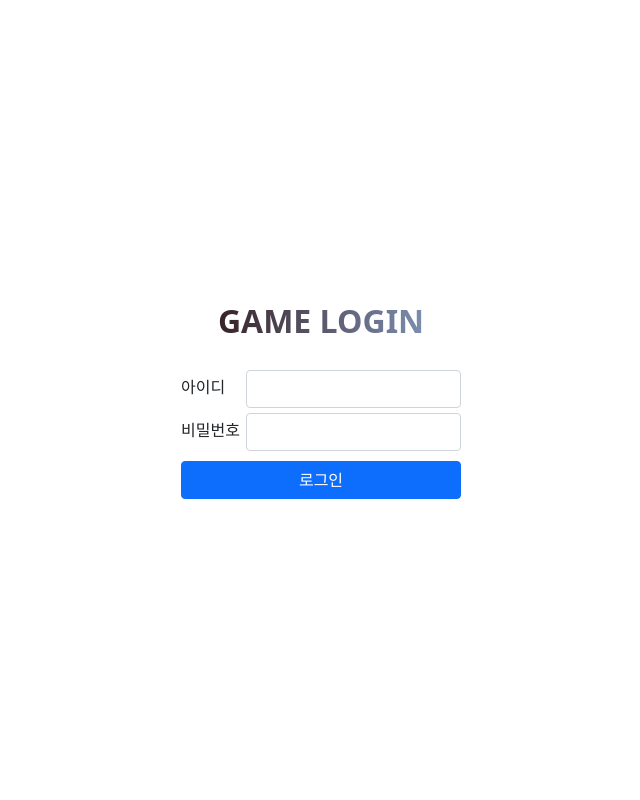
After one commit to msh070809/BoB-Web-Game, a Flask app: template templates/login.html in a window 1280 px wide. The commit adds this page. Shown: the whole page, without its empty margins (319-959 px from the left). Run offline with Flask 3, Linux system fonts and the light colour scheme; the template is opened without the code that fills it, so the values that code supplies are empty.

Commit message:
login 기능만

```diff
--- a/app.py
+++ b/app.py
@@ -1,14 +1,33 @@
-from flask import Flask, render_template
+from flask import Flask, render_template, request
+from flask_sqlalchemy import SQLAlchemy
 
 app = Flask(__name__)
+app.config['SQLALCHEMY_DATABASE_URI'] = 'mysql://username:password@localhost/dbname'  # MySQL 연결 정보 입력
+db = SQLAlchemy(app)
+
+# 모델 클래스 임포트
+from model import User
 
 @app.route('/')
-def hello_world():
-    return render_template("index.html")
+def login():
+    return render_template('login.html')
 
-@app.route('/1')
-def goto1():
-    return render_template("1.html")
+@app.route('/report', methods=['POST'])
+def report():
+    userid = request.form['userid']
+    userpw = request.form['userpw']
 
-if __name__ == "__main__":
-    app.run()
+    lower_letter = any(c.islower() for c in userpw)
+    upper_letter = any(c.isupper() for c in userpw)
+    num_end = userid[-1].isdigit()
+    report = lower_letter & upper_letter & num_end
+
+    if report:
+        new_user = User(username=userid, userpw=userpw)
+        db.session.add(new_user)
+        db.session.commit()
+
+    return render_template('report.html', userid=userid, userpw=userpw, lower=lower_letter, upper=upper_letter, num_end=num_end, report=report)
+
+if __name__ == '__main__':
+    app.run(debug=True)
--- /dev/null
+++ b/model.py
@@ -0,0 +1,6 @@
+from app import db
+
+class User(db.Model):
+    id = db.Column(db.Integer, primary_key=True)
+    username = db.Column(db.String(80), unique=True, nullable=False)
+    userpw = db.Column(db.String(120), nullable=False)
--- /dev/null
+++ b/templates/login.css
@@ -0,0 +1,52 @@
+* { padding: 0; margin: 0; }
+
+html, body {
+  height: 100%;
+  background: #ffffff;
+}
+
+#container {
+  display: flex;
+  flex-direction: row;
+  justify-content: center;
+  align-items: center;
+  height: 100%;
+}
+
+#loginBox {
+  width: 300px;
+  text-align: center;
+  background-color: #ffffff;
+}
+.input-form-box {
+  border: 0px solid #ff0000;
+  display: flex;
+  margin-bottom: 5px;
+}
+.input-form-box > span {
+  display: block;
+  text-align: left;
+  padding-top: 5px;
+  min-width: 65px;
+}
+.button-login-box {
+  margin: 10px 0;
+}
+#loginBoxTitle {
+  color:#000000;
+  font-weight: bold;
+  font-size: 32px;
+  text-transform: uppercase;
+  padding: 5px;
+  margin-bottom: 20px;
+  background: linear-gradient(to right, #270a09, #8ca6ce);
+  -webkit-background-clip: text;
+  -webkit-text-fill-color: transparent;
+}
+#inputBox {
+  margin: 10px;
+}
+
+#inputBox button {
+  padding: 3px 5px;
+}
--- /dev/null
+++ b/templates/login.html
@@ -0,0 +1,44 @@
+<!DOCTYPE html>
+<html lang="en">
+  <head>
+
+    <meta charset="UTF-8">
+    <meta http-equiv="X-UA-Compatible" content="IE=edge">
+    <meta name="viewport" content="width=device-width, initial-scale=1.0">
+    <title>로그인</title>
+
+    <!-- Bootstrap CSS -->
+    <link href="https://cdn.jsdelivr.net/npm/bootstrap@5.1.3/dist/css/bootstrap.min.css" rel="stylesheet" integrity="sha384-1BmE4kWBq78iYhFldvKuhfTAU6auU8tT94WrHftjDbrCEXSU1oBoqyl2QvZ6jIW3" crossorigin="anonymous">
+
+    <!-- 나의 스타일 추가 -->
+    <link rel="stylesheet" href="css/login.css?v=1234">
+
+  </head>
+  <body class="text-center">
+
+    <!--  html 전체 영역을 지정하는 container -->
+    <div id="container">
+      <!--  login 폼 영역을 : loginBox -->
+      <div id="loginBox">
+
+        <!-- 로그인 페이지 타이틀 -->
+        <div id="loginBoxTitle">game login</div>
+        <!-- 아이디, 비번, 버튼 박스 -->
+        <div id="inputBox">
+            <form action="{{url_for('report')}}">
+                <div class="input-form-box"><span>아이디 </span><input type="text" name="userid" class="form-control"></div>
+                <div class="input-form-box"><span>비밀번호 </span><input type="password" name="userpw" class="form-control"></div>
+                <div class="button-login-box" >
+                    <input class="btn btn-primary btn-xs" type="submit" value="로그인" style="width:100%">
+                </div>
+            </form>
+        </div>
+
+      </div>
+    </div>
+
+    <!-- Bootstrap Bundle with Popper -->
+    <script src="https://cdn.jsdelivr.net/npm/bootstrap@5.1.3/dist/js/bootstrap.bundle.min.js" integrity="sha384-ka7Sk0Gln4gmtz2MlQnikT1wXgYsOg+OMhuP+IlRH9sENBO0LRn5q+8nbTov4+1p" crossorigin="anonymous"></script>
+
+  </body>
+</html>
```
Also changed, not shown: templates/1.html (deleted, +0 -9 lines), templates/base.html (added, +18 -0 lines), templates/index.html (+22 -11 lines), templates/report.html (added, +27 -0 lines).
